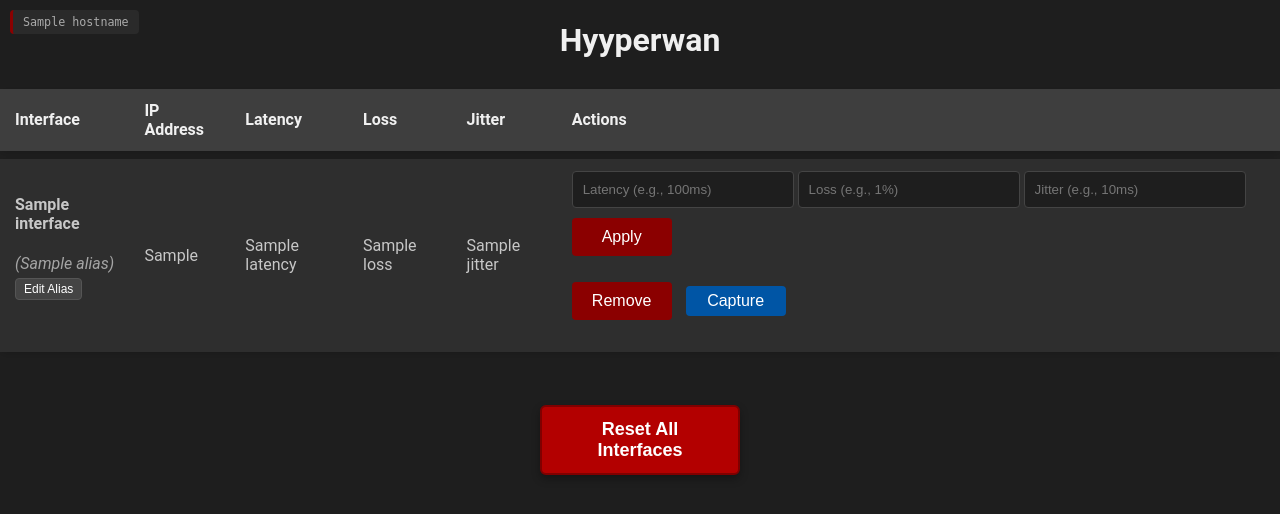
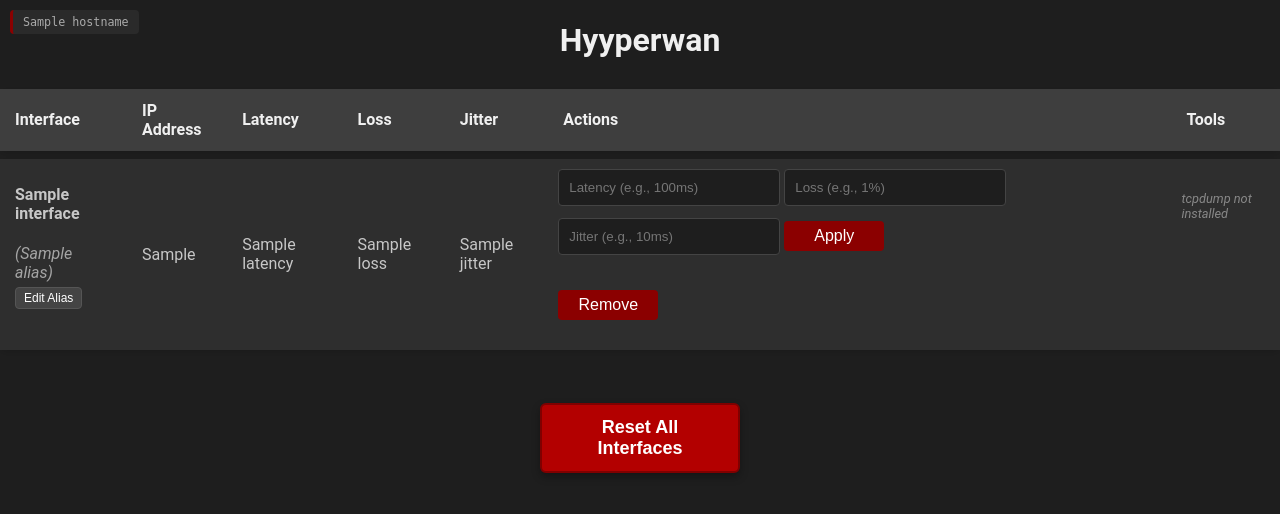
Before and after one commit to hyyperlite/hyyperwan, a Flask app: template templates/index.html in a window 1280 px wide. Shown: the top 514 px of the page. Run offline with Flask 3, Linux system fonts and the light colour scheme; the template is opened without the code that fills it: most values are stand-ins (such as "Sample title", 1, 10 or a date in 2020); parts of the project's set-up code (start-up, migrations or seed data) failed here and were passed over.

Commit message:
update to check for if tcpdump is installed, also move capture button to a new tools column

```diff
--- a/app.py
+++ b/app.py
@@ -337,17 +337,27 @@ def remove_degradations(interface):
         flash(f"Error removing network conditions from interface {interface}: {str(e)}", "error")
         logging.error(f"Error in remove_degradations for interface {interface}: {str(e)}")
 
+def is_tcpdump_available():
+    """Check if tcpdump is installed on the system"""
+    try:
+        result = subprocess.run(['which', 'tcpdump'], capture_output=True, text=True)
+        return result.returncode == 0
+    except Exception:
+        logging.error("Error checking for tcpdump availability")
+        return False
+
 @app.route('/')
 def index():
     try:
         interfaces = list_interfaces()
         hostname = socket.gethostname()
-        return render_template('index.html', interfaces=interfaces, hostname=hostname)
+        tcpdump_available = is_tcpdump_available()
+        return render_template('index.html', interfaces=interfaces, hostname=hostname, tcpdump_available=tcpdump_available)
     except Exception as e:
         logging.error(f"Error in index route: {str(e)}")
         flash("An error occurred while loading the page", "error")
         hostname = "Unknown"
-        return render_template('index.html', interfaces=[], hostname=hostname)
+        return render_template('index.html', interfaces=[], hostname=hostname, tcpdump_available=False)
 
 @app.route('/favicon.png')
 def favicon():
--- a/static/style.css
+++ b/static/style.css
@@ -216,8 +216,9 @@ td form button {
     border: none;
     border-radius: 4px;
     cursor: pointer;
-    margin-top: 10px;
     transition: background-color 0.3s;
+    display: inline-block;
+    width: auto; /* Allow button to size based on content */
 }
 
 .capture-button:hover {
@@ -377,3 +378,45 @@ button:disabled {
     font-family: monospace;
     border-left: 3px solid #8b0000;
 }
+
+.capture-unavailable-message {
+    display: inline-block;
+    font-size: 0.8em;
+    color: #888;
+    font-style: italic;
+    margin-top: 10px;
+}
+
+.tools-cell {
+    vertical-align: top;
+    padding-top: 22px; /* Align with the first row of inputs in the Actions column */
+}
+
+/* Action and Tools column styling */
+td.actions-cell, td.tools-cell {
+    vertical-align: top;
+    padding: 10px;
+}
+
+/* Style for buttons in both columns */
+.actions-cell button, .tools-cell button {
+    padding: 6px 12px;
+    border: none;
+    border-radius: 4px;
+    cursor: pointer;
+    margin-top: 5px;
+}
+
+.tools-cell .capture-button {
+    background-color: #0055a5;
+    margin-top: 22px; /* Match the height of the form inputs */
+    display: block; /* Make it block level for consistent positioning */
+}
+
+.tools-cell .capture-unavailable-message {
+    display: block;
+    margin-top: 22px;
+    font-size: 0.8em;
+    color: #888;
+    font-style: italic;
+}
--- a/templates/index.html
+++ b/templates/index.html
@@ -46,6 +46,7 @@
                 <th>Loss</th>
                 <th>Jitter</th>
                 <th>Actions</th>
+                <th>Tools</th>
             </tr>
         </thead>
         <tbody>
@@ -80,7 +81,7 @@
                 <td>{{ interface.latency }}</td>
                 <td>{{ interface.loss }}</td>
                 <td>{{ interface.jitter }}</td>
-                <td>
+                <td class="actions-cell">
                     <form id="apply_interface" action="{{ url_for('apply_interface') }}" method="post">
                         <input type="hidden" name="interface" value="{{ interface.name }}">
                         <input type="text" name="latency" placeholder="Latency (e.g., 100ms)">
@@ -92,10 +93,17 @@
                         <input type="hidden" name="interface" value="{{ interface.name }}">
                         <button type="submit">Remove</button>
                     </form>
-                    <!-- Add capture button with interface name and alias -->
+                </td>
+                <td class="tools-cell">
+                    {% if tcpdump_available %}
                     <button type="button" class="capture-button" onclick="openCaptureModal('{{ interface.name }}', '{{ interface.alias }}')">
                         Capture
                     </button>
+                    {% else %}
+                    <span class="capture-unavailable-message">
+                        tcpdump not installed
+                    </span>
+                    {% endif %}
                 </td>
             </tr>
             {% endfor %}
```
Also changed, not shown: README.md.
